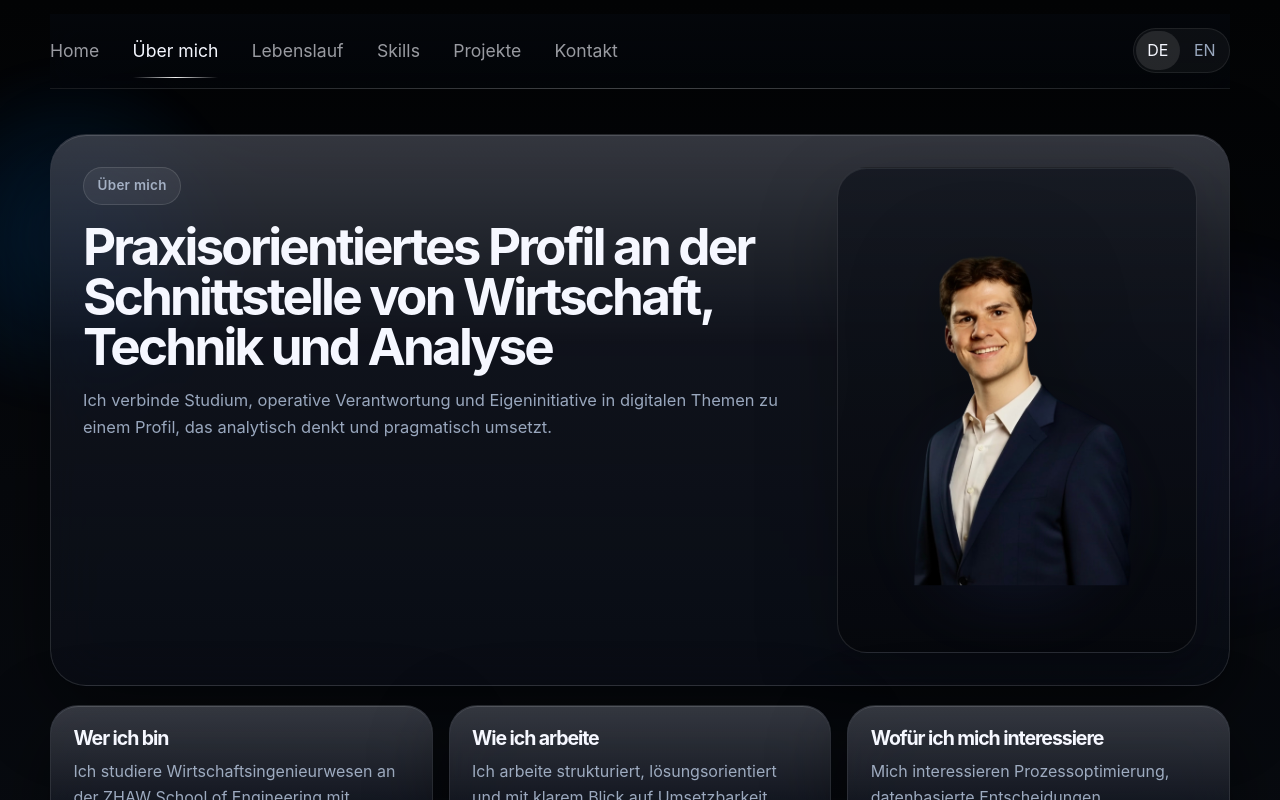
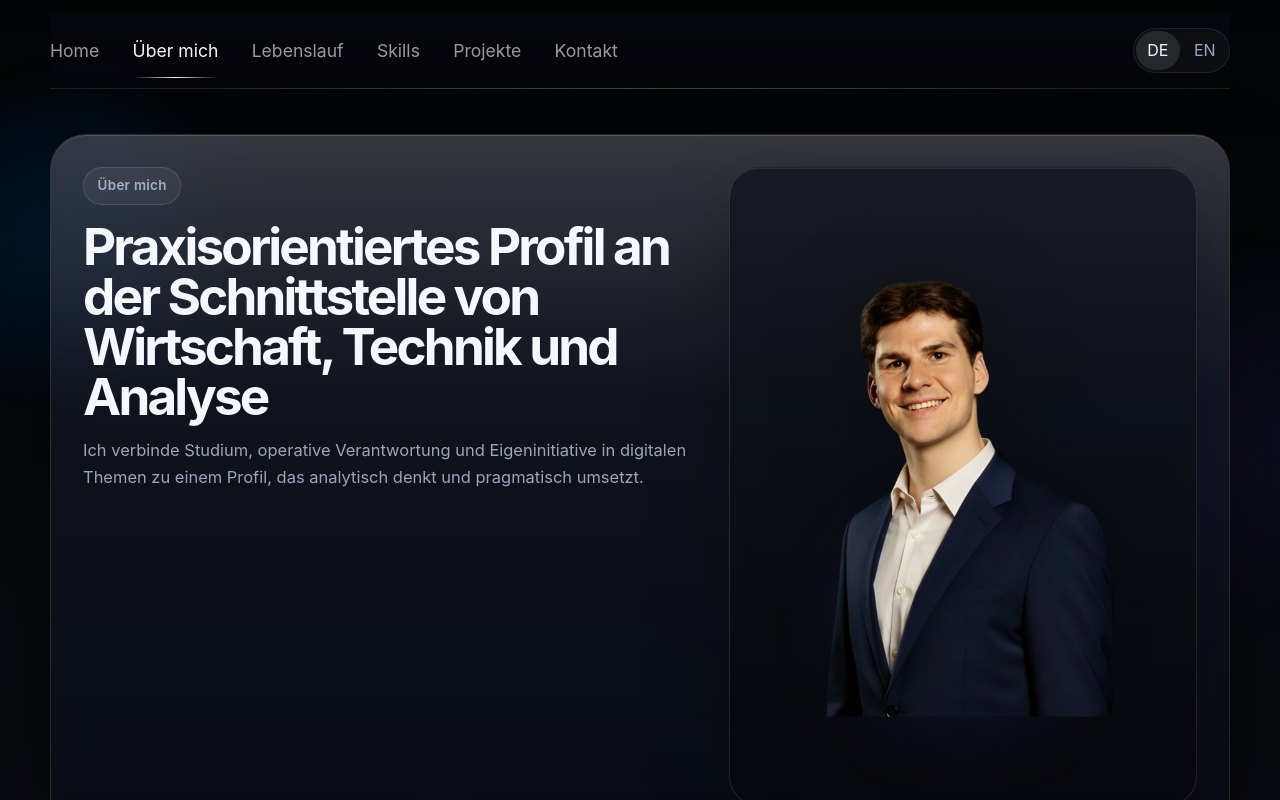
Before and after one commit to Noahwuhrmann/noah-wuhrmann-cv, a React (Vite) app: page /about in a window 1280 px wide. Shown: the top 800 px of the page. Built offline with nearby package versions, Linux system fonts and the light colour scheme.

Commit message:
Enlarge about portrait

```diff
--- a/src/index.css
+++ b/src/index.css
@@ -846,7 +846,7 @@ button {
 
 .about-hero {
   display: grid;
-  grid-template-columns: minmax(0, 1.25fr) minmax(280px, 360px);
+  grid-template-columns: minmax(0, 1.15fr) minmax(340px, 468px);
   gap: clamp(1.5rem, 3vw, 2.75rem);
   align-items: stretch;
 }
@@ -894,8 +894,8 @@ button {
   position: relative;
   z-index: 1;
   display: block;
-  width: min(100%, 370px);
-  max-height: 560px;
+  width: min(100%, 480px);
+  max-height: 728px;
   object-fit: contain;
   filter: drop-shadow(0 18px 46px rgba(0, 0, 0, 0.28));
 }
@@ -2239,7 +2239,7 @@ button {
   }
 
   .about-portrait-shell {
-    max-width: 420px;
+    max-width: 546px;
   }
 }
 
--- a/src/pages/about-page.tsx
+++ b/src/pages/about-page.tsx
@@ -1,5 +1,6 @@
 import { useLanguage } from "@/lib/language-context"
-import portraitImage from "@/assets/noah-portrait.png"
+
+const portraitImage = `${import.meta.env.BASE_URL}noah_wuhrmann-portrait.png`
 
 export function AboutPage() {
   const { copy } = useLanguage()
```
Also changed, not shown: public/noah_wuhrmann-portrait.png (renamed from src/assets/noah-portrait.png).
